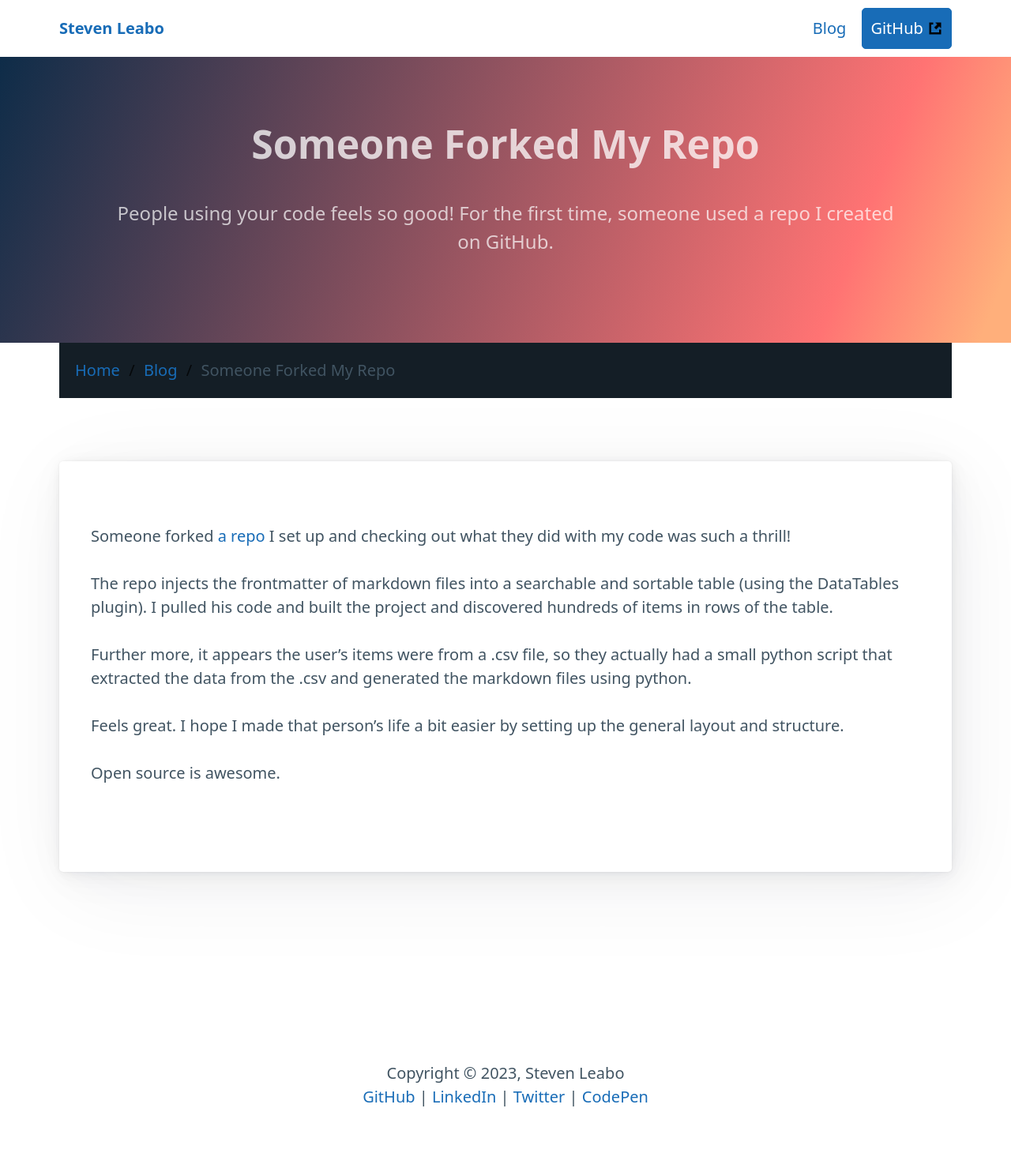
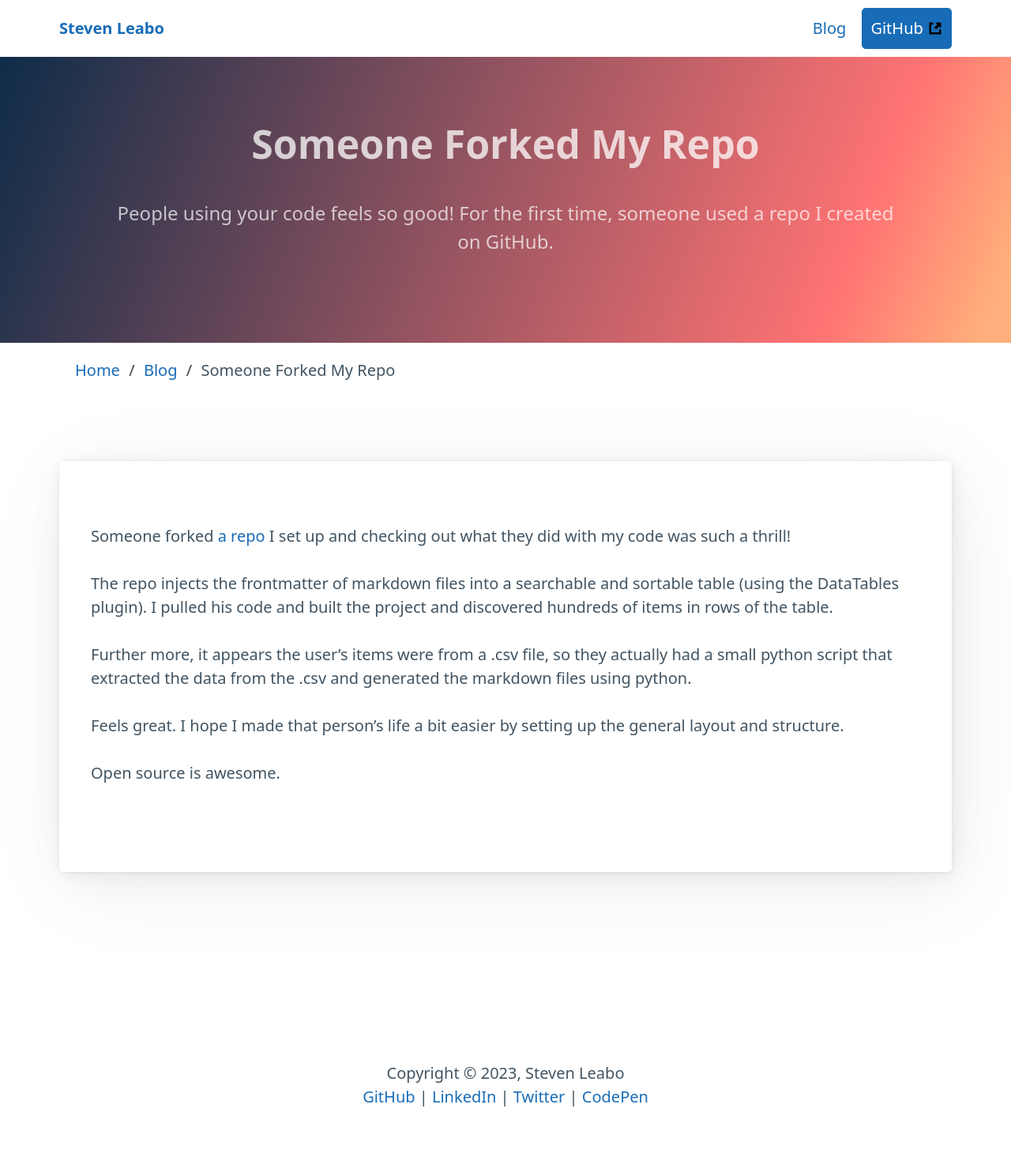
Before and after one commit to leabs/stevenleabo.com, a Jekyll site: the page built from _posts/2022-02-23-forked.md, in a window 1280 px wide. Shown: the whole page at 79% size. Built offline with Jekyll 4.4.1, drawn with Linux system fonts in a browser that asks for light colours.

Commit message:
forgot to change breadcrumbs

```diff
--- a/_includes/breadcrumbs.html
+++ b/_includes/breadcrumbs.html
@@ -1,4 +1,4 @@
-<nav aria-label="breadcrumb" style="background:#141e26;;padding: 0 20px;">
+<nav aria-label="breadcrumb" style="background:#fff;padding: 0 20px;">
     <ul>
       <li><a href="/">Home</a></li>
       <li><a href="/blog">Blog</a></li>
```
